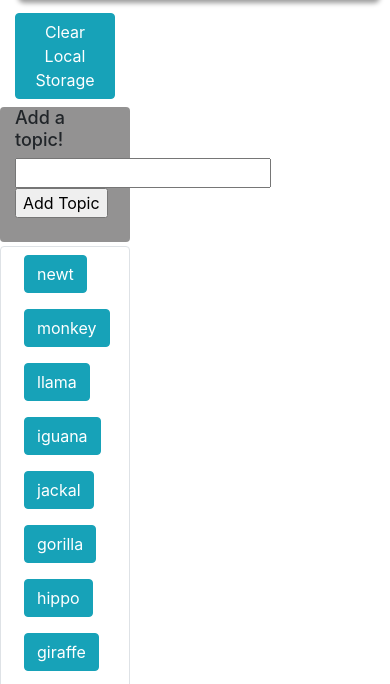
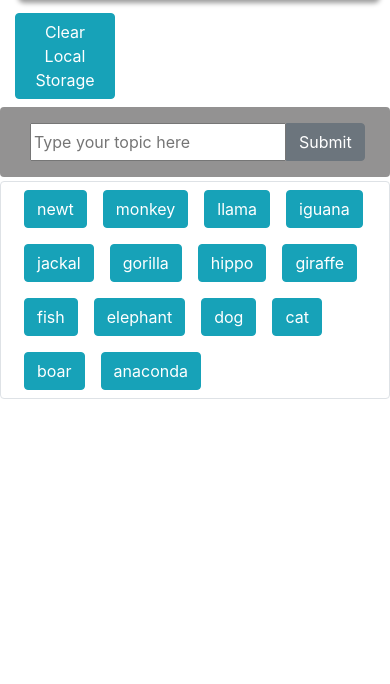
Before and after one commit to linmao0991/GifTastic, a plain HTML site: page index.html in a window 390 px wide. Shown: the part 139-823 px from the top of the page. Drawn offline with nearby package versions, Linux system fonts and the light colour scheme.

Commit message:
Fixed html for mobile responsiveness
Added html for new input section and submit button

```diff
--- a/assets/javascript/app.js
+++ b/assets/javascript/app.js
@@ -23,7 +23,7 @@ $(window).on("load", function(){
 });
 
 //On click function listining to id addTopic to add the input as a button.
-$(document).on("click", "#addTopic", function(){
+$(document).on("click", "#addTopicButton", function(){
     var newTopic = $("#newTopic").val().trim().toLowerCase();
     if(topics.indexOf(newTopic) == -1 && newTopic != ""){
     createButton(newTopic);
--- a/index.html
+++ b/index.html
@@ -14,7 +14,7 @@
             <h1>Gif Tastic</h1>
         </div>
         <!-- Container for main content -->
-        <div class="container w-100">
+        <div class="container">
             <!-- Options Row -->
             <div class="row mb-2">
                 <div class="col-4 ">
@@ -27,16 +27,17 @@
 
             <div class="row">
                 <!-- Column for adding buttons and collection of buttons -->
-                <div class="col-4">
+                <div class="col-lg-4">
 
                     <!-- Top row for adding typed input -->
                     <div class="row mb-1">
                         <div id="inputSection" class="col rounded">
-                            <form>
-                                <h5>Add a topic!</h5>
-                                <input id="newTopic" type="text"><input id="addTopic" value="Add Topic" type="submit"><br>
-                            </form>
-                            <br>
+                            <div class="input-group m-3">
+                                <div class="input-group-append">
+                                    <input id="newTopic" type="text" placeholder="Type your topic here" aria-describedby="addTopicButton">
+                                    <button class="btn btn-secondary" type="button" id="addTopicButton">Submit</button>
+                                </div>
+                            </div>
                         </div>
                     </div>
                     <!-- Bottom row for button collection -->
@@ -48,7 +49,7 @@
 
                 </div>
                 <!-- Column for popping in GIFS -->
-                <div class="col-8">
+                <div class="col-lg-8">
                     <div id="cardColumns" class="card-columns">
 
                     </div>
```
